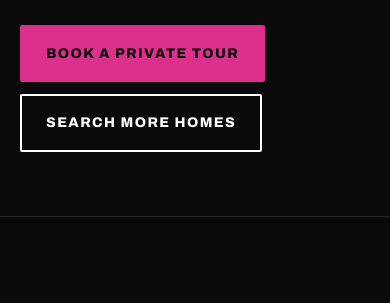
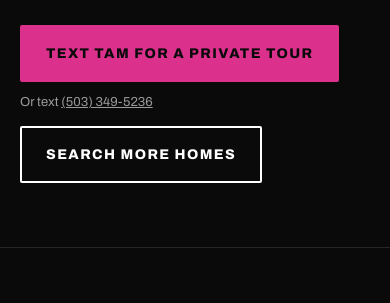
Before and after one commit to specialagenttam/buyerguide, a plain HTML site: page listings/12739-sw-lesser-rd/index.html in a window 390 px wide. Shown: the part 520-823 px from the top of the page. Drawn offline with Linux system fonts and the light colour scheme.

Commit message:
Lesser listing: text Tam for a private tour (#1)
Point the hero button at an SMS to Tam with a prefilled note about 12739 SW Lesser Rd, and add the phone number under that button for desktop. Leave consultation and Book a Call links alone.

Co-authored-by: Cursor Agent <cursoragent@cursor.com>
Co-authored-by: specialagenttam <specialagenttam@users.noreply.github.com>

```diff
--- a/listings/12739-sw-lesser-rd/index.html
+++ b/listings/12739-sw-lesser-rd/index.html
@@ -68,7 +68,7 @@
 .sell-reviews .rgrid{grid-template-columns:repeat(2,1fr)}
 @media (max-width:900px){.statrow{grid-template-columns:repeat(2,1fr)}.sell-reviews .rgrid{grid-template-columns:1fr}}
 </style>
-<section class="page-hero"><div class="wrap"><div class="label">Active listing</div><h1 style="margin-top:14px">Fireside nights, an RV spot, no HOA</h1><p class="lede">12739 SW Lesser Rd, Portland, OR 97219</p><div class="btns"><a class="btn btn-pink" href="https://book.specialagenttam.com">Book a private tour</a><a class="btn btn-ghost" href="/search/">Search more homes</a></div></div></section>
+<section class="page-hero"><div class="wrap"><div class="label">Active listing</div><h1 style="margin-top:14px">Fireside nights, an RV spot, no HOA</h1><p class="lede">12739 SW Lesser Rd, Portland, OR 97219</p><div class="btns" style="align-items:flex-start"><div><a class="btn btn-pink" href="sms:+15033495236?&body=Hi%20Tam%2C%20I%27d%20like%20a%20private%20tour%20of%2012739%20SW%20Lesser%20Rd">Text Tam for a Private Tour</a><p class="srcs" style="margin-top:10px">Or text <a href="sms:+15033495236">(503) 349-5236</a></p></div><a class="btn btn-ghost" href="/search/">Search more homes</a></div></div></section>
 <section class="sec"><div class="wrap"><img class="lhero" src="/assets/listings/lesser-1.jpg" alt="Front of the home"><div class="tiles" style="margin-top:20px"><div><b>4</b><span>Bedrooms</span></div><div><b>2.5</b><span>Baths</span></div><div><b>1,875</b><span>Sq ft</span></div><div><b>0.18</b><span>Acre lot</span></div><div><b>1996</b><span>Built</span></div><div><b>2-car</b><span>Garage</span></div></div></div></section>
 <section class="sec cream"><div class="wrap"><div class="sec-head"><div class="label">About this home</div><h2>The story</h2></div><p>This one sits on a private lot that feels tucked away, close to both Portland and Lake Oswego. You get two living spaces: a family room with a fireplace and a vaulted living room with a bay window.</p><p>The kitchen has granite counters and stainless gas appliances and opens to the family room. A slider off the breakfast nook leads to the refinished deck and fenced yard. The primary suite sits apart from the other bedrooms, and one bedroom has built-in shelves that work well as an office.</p><div class="steps" style="margin-top:28px"><div class="step"><h3>RV parking, no HOA</h3><p>Room for a boat or camper, plus a two-car garage.</p></div><div class="step"><h3>Two living spaces</h3><p>A fireside family room and a vaulted living room.</p></div><div class="step"><h3>Fenced yard, refinished deck</h3><p>Gates on both sides, with room for a garden or fire pit.</p></div><div class="step"><h3>Big projects done</h3><p>2020 roof, fresh exterior paint, central air and a smart thermostat.</p></div></div></div></section>
 <section class="sec "><div class="wrap"><div class="sec-head"><div class="label">Photos</div><h2>Take a look</h2></div><div class="gal"><img src="/assets/listings/lesser-1.jpg" alt="Front of the home" loading="lazy"><img src="/assets/listings/lesser-2.jpg" alt="Aerial view of the area" loading="lazy"><img src="/assets/listings/lesser-3.jpg" alt="Vaulted living room" loading="lazy"><img src="/assets/listings/lesser-4.jpg" alt="Living and dining" loading="lazy"><img src="/assets/listings/lesser-5.jpg" alt="Family room with fireplace" loading="lazy"><img src="/assets/listings/lesser-6.jpg" alt="Kitchen and family room" loading="lazy"><img src="/assets/listings/lesser-8.jpg" alt="Dining room" loading="lazy"><img src="/assets/listings/lesser-7.jpg" alt="Primary bedroom" loading="lazy"></div></div></section>
```
